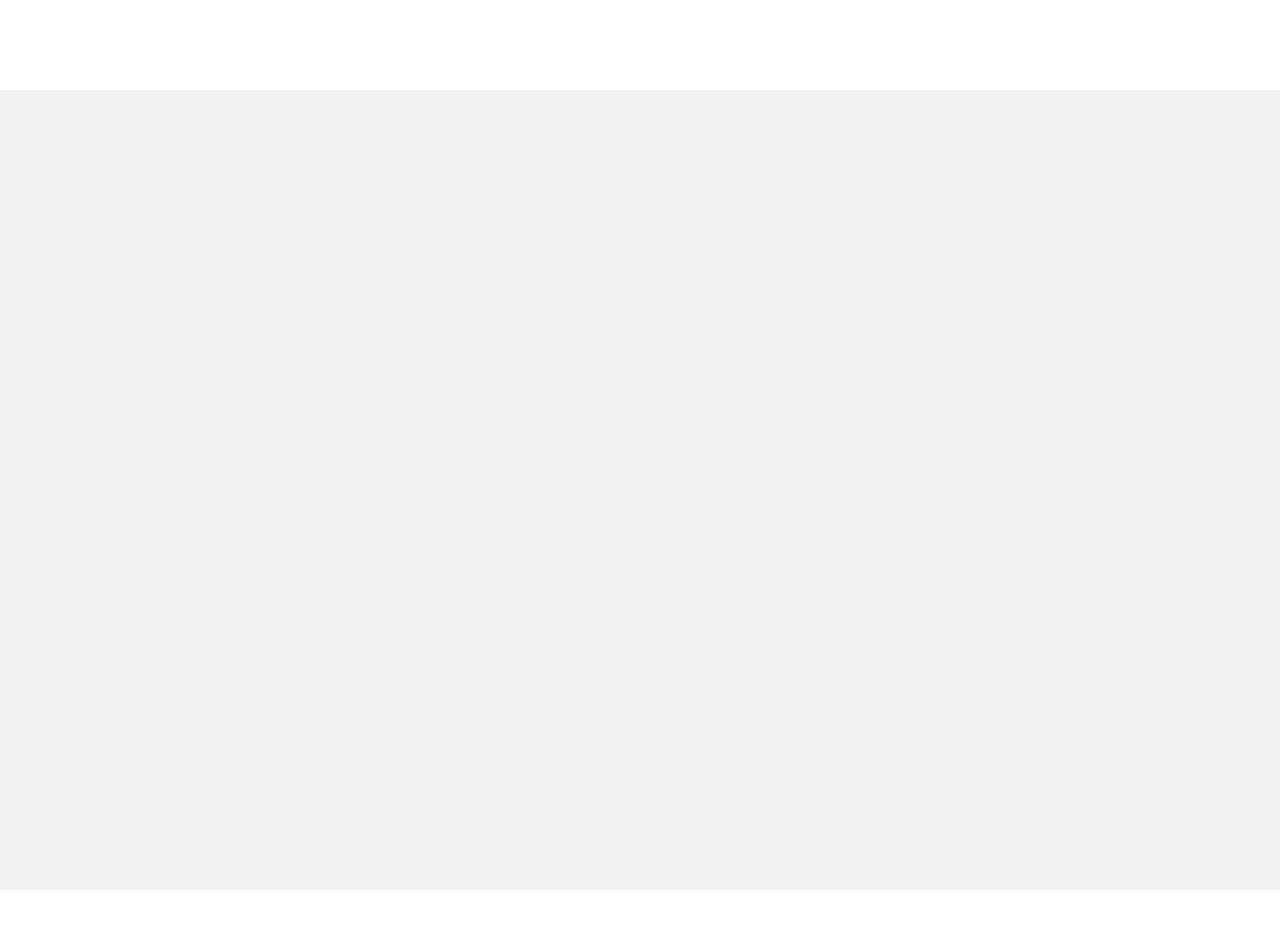
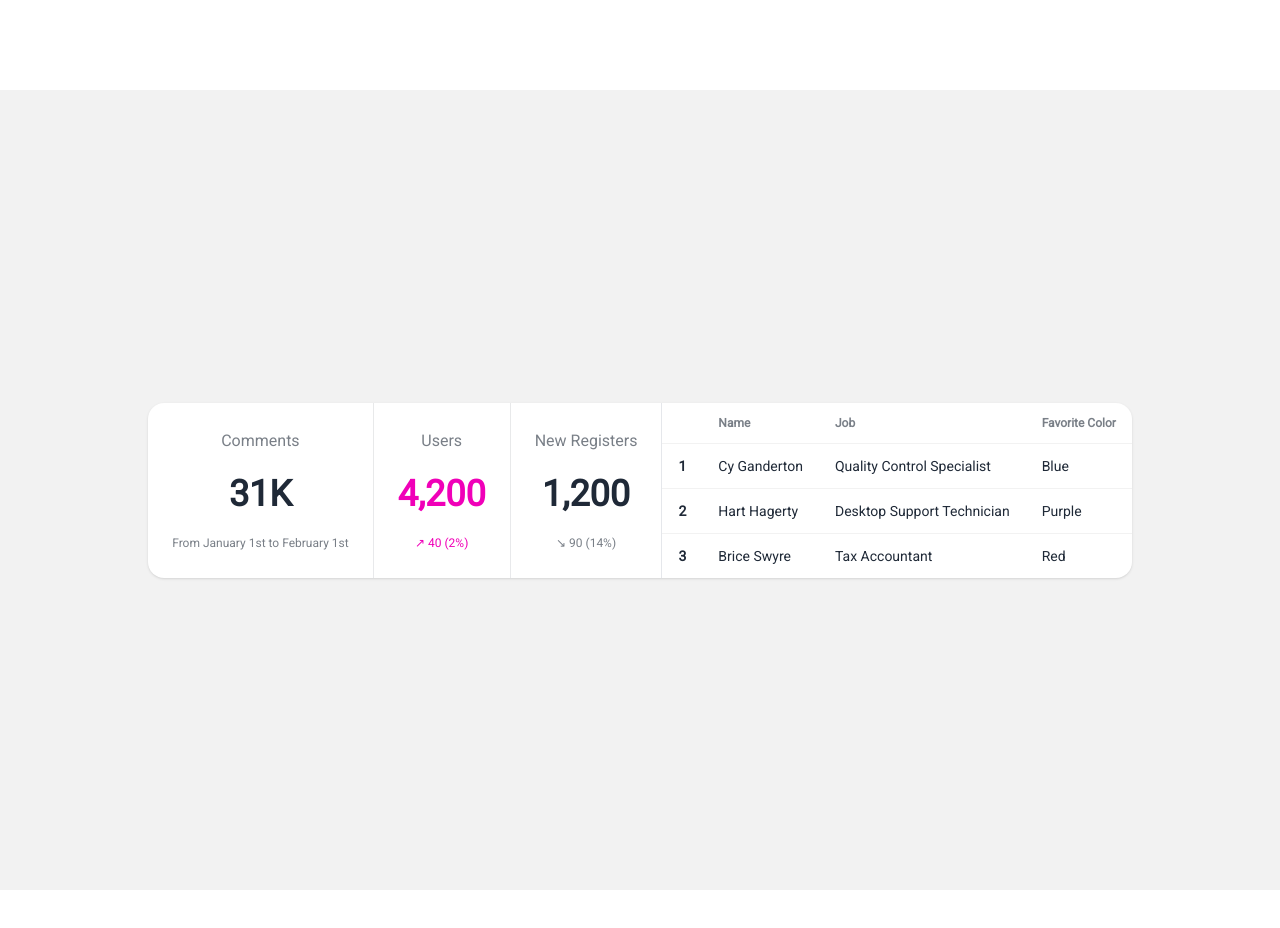
Before and after one commit to ccdaniele/ishue, a Next.js app in the folder client/: page /report in a window 1280 px wide. Shown: the top 928 px of the page. Built offline with nearby package versions, Linux system fonts and the light colour scheme.

Commit message:
creating report

```diff
--- a/client/src/app/page.js
+++ b/client/src/app/page.js
@@ -1,7 +1,12 @@
 'use client'
+
+import { useRouter } from 'next/navigation'
+import { useState } from 'react'
 
 export default function Home() {
 
+  const [ success, setSuccess ] = useState(false)
+  const router = useRouter()
   const handleSubmit = async (event) => {
     event.preventDefault()
     console.log(event)
@@ -27,6 +32,8 @@ export default function Home() {
       const result = await response.json();
 
       console.log('success',result)
+      setPayload(response)
+      router.push('/report')
     }
 
     catch (error){
@@ -39,6 +46,10 @@ export default function Home() {
 
   return (
     <main>
+      {/* query */}
+        <div>
+        {/* conditional start */}
+        {!success?
             <div className="hero min-h-screen bg-base-200">
               <div className="hero-content">
               {/* Description + button*/}
@@ -84,7 +95,65 @@ export default function Home() {
                 </div>
               </div>
             </div>
+         :
+         // conditional=false
+        <div>{console.log('no') }</div>
+        }
+        </div>
+        {/* report */}
+        <div>
+          {/* conditional start */}
+          {success?
+          // conditional=true
+            <div className="hero min-h-screen bg-base-200">
+                  <div className="hero-content">
+                    <div className="overflow-x-auto">
+                        <table className="table">
+                            {/* head */}
+                            <thead>
+                              <tr>
+                                  <th></th>
+                                  <th>Name</th>
+                                  <th>Job</th>
+                                  <th>Favorite Color</th>
+                              </tr>
+                            </thead>
+                            <tbody>
+                            {/* row 1 */}
+                              <tr>
+                                  <th>1</th>
+                                  <td>Cy Ganderton</td>
+                                  <td>Quality Control Specialist</td>
+                                  <td>Blue</td>
+                              </tr>
+                            {/* row 2 */}
+                              <tr>
+                                  <th>2</th>
+                                  <td>Hart Hagerty</td>
+                                  <td>Desktop Support Technician</td>
+                                  <td>Purple</td>
+                              </tr>
+                            {/* row 3 */}
+                              <tr>
+                                  <th>3</th>
+                                  <td>Brice Swyre</td>
+                                  <td>Tax Accountant</td>
+                                  <td>Red</td>
+                              </tr>
+                            </tbody>
+                        </table>
+                      </div>
+                  </div>
+            </div>
+
+          :
+          // conditional=false
+          <div>{console.log('no') }</div>
+          }
+          {/* end conditional */}
+        </div>
   </main>
+
 
 
     )
--- /dev/null
+++ b/client/src/app/report/layout.js
@@ -0,0 +1,10 @@
+export default function reportLayout({ children }) {
+    return (
+      <section>
+        {/* Include shared UI here e.g. a header or sidebar */}
+        <nav></nav>
+
+        {children}
+      </section>
+    )
+  }
--- a/client/src/app/report/page.js
+++ b/client/src/app/report/page.js
@@ -7,6 +7,65 @@ export default function Report () {
 
         <div className="hero min-h-screen bg-base-200">
         <div className="hero-content">
+             {/* widget_1 */}
+            <div className="stats shadow">
+
+                <div className="stat place-items-center">
+                <div className="stat-title">Comments</div>
+                <div className="stat-value">31K</div>
+                <div className="stat-desc">From January 1st to February 1st</div>
+            </div>
+
+            <div className="stat place-items-center">
+                <div className="stat-title">Users</div>
+                <div className="stat-value text-secondary">4,200</div>
+                <div className="stat-desc text-secondary">↗︎ 40 (2%)</div>
+            </div>
+
+            <div className="stat place-items-center">
+                <div className="stat-title">New Registers</div>
+                <div className="stat-value">1,200</div>
+                <div className="stat-desc">↘︎ 90 (14%)</div>
+            </div>
+             {/* widget_2 */}
+             <div className="overflow-x-auto">
+                <table className="table">
+                    {/* head */}
+                    <thead>
+                    <tr>
+                        <th></th>
+                        <th>Name</th>
+                        <th>Job</th>
+                        <th>Favorite Color</th>
+                    </tr>
+                    </thead>
+                    <tbody>
+                    {/* row 1 */}
+                    <tr>
+                        <th>1</th>
+                        <td>Cy Ganderton</td>
+                        <td>Quality Control Specialist</td>
+                        <td>Blue</td>
+                    </tr>
+                    {/* row 2 */}
+                    <tr>
+                        <th>2</th>
+                        <td>Hart Hagerty</td>
+                        <td>Desktop Support Technician</td>
+                        <td>Purple</td>
+                    </tr>
+                    {/* row 3 */}
+                    <tr>
+                        <th>3</th>
+                        <td>Brice Swyre</td>
+                        <td>Tax Accountant</td>
+                        <td>Red</td>
+                    </tr>
+                    </tbody>
+                </table>
+                </div>
+        </div>
+
         </div>
         </div>
 
```
Also changed, not shown: client/src/app/layout.js (+0 -8 lines). Lines whose indentation alone changed are shown as unchanged.
